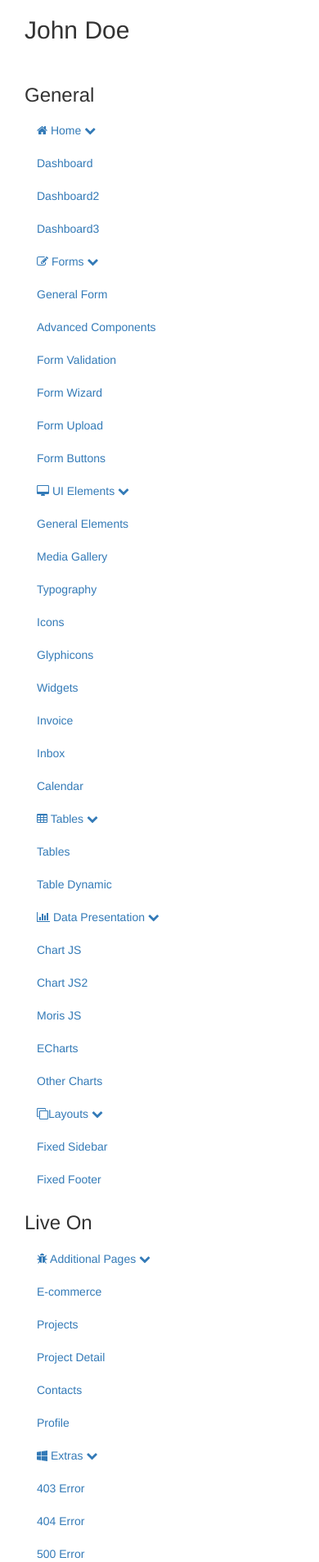
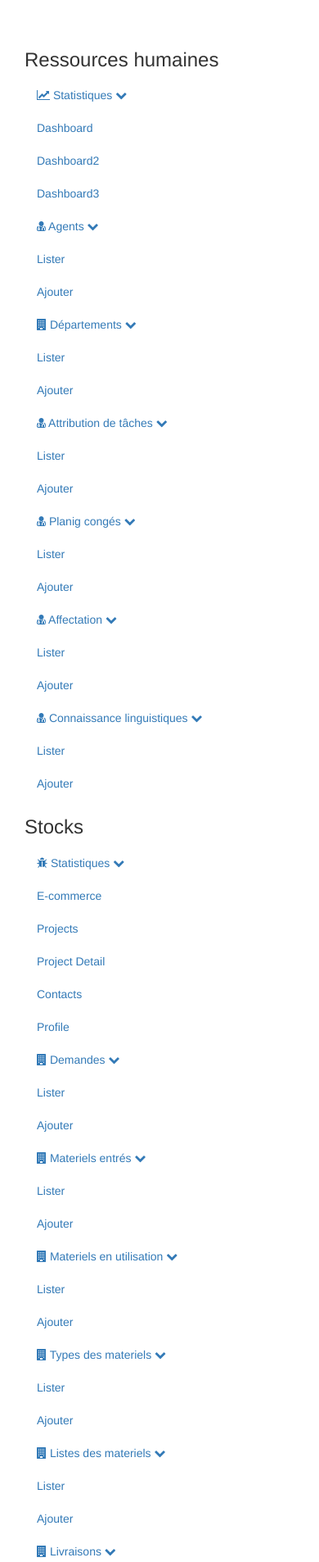
Before and after one commit to ljoboy/forecast, a CodeIgniter app: the page made by application/views/layouts/main.php in a window 390 px wide. Shown: the part 390-2296 px from the top of the page at 82% size. Run offline with CodeIgniter, Linux system fonts and the light colour scheme; data that the repository does not hold is empty; some libraries are stand-ins or nearby versions.

```diff
--- a/application/views/layouts/main.php
+++ b/application/views/layouts/main.php
@@ -16,6 +16,13 @@
     <!-- NProgress -->
     <link href="<?php echo base_url('assets/vendors/nprogress/nprogress.css') ?>" rel="stylesheet">
     <link rel="shortcut icon" href="<?php echo base_url('assets/production/images/favicon.ico') ?>" type="image/x-icon">
+
+    <!-- Datatables -->
+    <link href="<?php echo base_url('assets/vendors/datatables.net-bs/css/dataTables.bootstrap.min.css" rel="stylesheet'); ?>">
+    <link href="<?php echo base_url('assets/vendors/datatables.net-buttons-bs/css/buttons.bootstrap.min.css" rel="stylesheet'); ?>">
+    <link href="<?php echo base_url('assets/vendors/datatables.net-fixedheader-bs/css/fixedHeader.bootstrap.min.css" rel="stylesheet'); ?>">
+    <link href="<?php echo base_url('assets/vendors/datatables.net-responsive-bs/css/responsive.bootstrap.min.css" rel="stylesheet'); ?>">
+    <link href="<?php echo base_url('assets/vendors/datatables.net-scroller-bs/css/scroller.bootstrap.min.css" rel="stylesheet'); ?>">
 
     <!-- Custom Theme Style -->
     <link href="<?php echo base_url('assets/build/css/custom.min.css') ?>" rel="stylesheet">
@@ -45,7 +52,7 @@
                     </div>
                     <div class="profile_info">
                         <span>Bienvenue,</span>
-                        <h2>John Doe</h2>
+                        <h2><?php echo ucfirst($this->session->info->prenom)." ".strtoupper($this->session->info->nom) ?></h2>
                     </div>
                     <div class="clearfix"></div>
                 </div>
@@ -55,68 +62,63 @@
 
                 <!-- sidebar menu -->
                 <div id="sidebar-menu" class="main_menu_side hidden-print main_menu">
+                <?php if ($this->session->level == ADMIN_LEVEL || $this->session->level == GRH_LEVEL): ?>
+                    <!--                            Ressources Humaines -->
                     <div class="menu_section">
-                        <h3>General</h3>
+                        <h3>Ressources humaines</h3>
                         <ul class="nav side-menu">
-                            <li><a><i class="fa fa-home"></i> Home <span class="fa fa-chevron-down"></span></a>
+                            <li><a><i class="fa fa-line-chart"></i> Statistiques <span class="fa fa-chevron-down"></span></a>
                                 <ul class="nav child_menu">
                                     <li><a href="index.html">Dashboard</a></li>
                                     <li><a href="index2.html">Dashboard2</a></li>
                                     <li><a href="index3.html">Dashboard3</a></li>
                                 </ul>
                             </li>
-                            <li><a><i class="fa fa-edit"></i> Forms <span class="fa fa-chevron-down"></span></a>
+                            <li><a><i class="fa fa-user-md"></i> Agents <span class="fa fa-chevron-down"></span></a>
                                 <ul class="nav child_menu">
-                                    <li><a href="form.html">General Form</a></li>
-                                    <li><a href="form_advanced.html">Advanced Components</a></li>
-                                    <li><a href="form_validation.html">Form Validation</a></li>
-                                    <li><a href="form_wizards.html">Form Wizard</a></li>
-                                    <li><a href="form_upload.html">Form Upload</a></li>
-                                    <li><a href="form_buttons.html">Form Buttons</a></li>
+                                    <li><a href="<?php echo site_url('agent/index') ?>">Lister</a></li>
+                                    <li><a href="<?php echo site_url('agent/create') ?>">Ajouter</a></li>
                                 </ul>
                             </li>
-                            <li><a><i class="fa fa-desktop"></i> UI Elements <span
-                                            class="fa fa-chevron-down"></span></a>
+                            <li><a><i class="fa fa-building"></i> Départements <span class="fa fa-chevron-down"></span></a>
                                 <ul class="nav child_menu">
-                                    <li><a href="general_elements.html">General Elements</a></li>
-                                    <li><a href="media_gallery.html">Media Gallery</a></li>
-                                    <li><a href="typography.html">Typography</a></li>
-                                    <li><a href="icons.html">Icons</a></li>
-                                    <li><a href="glyphicons.html">Glyphicons</a></li>
-                                    <li><a href="widgets.html">Widgets</a></li>
-                                    <li><a href="invoice.html">Invoice</a></li>
-                                    <li><a href="inbox.html">Inbox</a></li>
-                                    <li><a href="calendar.html">Calendar</a></li>
+                                    <li><a href="<?php echo site_url('departement/index') ?>">Lister</a></li>
+                                    <li><a href="<?php echo site_url('departement/create') ?>">Ajouter</a></li>
                                 </ul>
                             </li>
-                            <li><a><i class="fa fa-table"></i> Tables <span class="fa fa-chevron-down"></span></a>
+                            <li><a><i class="fa fa-user-md"></i> Attribution de tâches <span class="fa fa-chevron-down"></span></a>
                                 <ul class="nav child_menu">
-                                    <li><a href="tables.html">Tables</a></li>
-                                    <li><a href="tables_dynamic.html">Table Dynamic</a></li>
+                                    <li><a href="<?php echo site_url('agent_has_tache/index') ?>">Lister</a></li>
+                                    <li><a href="<?php echo site_url('agent_has_tache/create') ?>">Ajouter</a></li>
                                 </ul>
                             </li>
-                            <li><a><i class="fa fa-bar-chart-o"></i> Data Presentation <span
-                                            class="fa fa-chevron-down"></span></a>
+                            <li><a><i class="fa fa-user-md"></i> Planig congés <span class="fa fa-chevron-down"></span></a>
                                 <ul class="nav child_menu">
-                                    <li><a href="chartjs.html">Chart JS</a></li>
-                                    <li><a href="chartjs2.html">Chart JS2</a></li>
-                                    <li><a href="morisjs.html">Moris JS</a></li>
-                                    <li><a href="echarts.html">ECharts</a></li>
-                                    <li><a href="other_charts.html">Other Charts</a></li>
+                                    <li><a href="<?php echo site_url('conge/index') ?>">Lister</a></li>
+                                    <li><a href="<?php echo site_url('conge/create') ?>">Ajouter</a></li>
                                 </ul>
                             </li>
-                            <li><a><i class="fa fa-clone"></i>Layouts <span class="fa fa-chevron-down"></span></a>
+                            <li><a><i class="fa fa-user-md"></i> Affectation <span class="fa fa-chevron-down"></span></a>
                                 <ul class="nav child_menu">
-                                    <li><a href="fixed_sidebar.html">Fixed Sidebar</a></li>
-                                    <li><a href="fixed_footer.html">Fixed Footer</a></li>
+                                    <li><a href="<?php echo site_url('affectation/index') ?>">Lister</a></li>
+                                    <li><a href="<?php echo site_url('affectation/create') ?>">Ajouter</a></li>
+                                </ul>
+                            </li>
+                            <li><a><i class="fa fa-user-md"></i> Connaissance linguistiques <span class="fa fa-chevron-down"></span></a>
+                                <ul class="nav child_menu">
+                                    <li><a href="<?php echo site_url('connaissance linguistique/index') ?>">Lister</a></li>
+                                    <li><a href="<?php echo site_url('connaissance linguistique/create') ?>">Ajouter</a></li>
                                 </ul>
                             </li>
                         </ul>
                     </div>
+                <?php endif; ?>
+                <?php if ($this->session->level == ADMIN_LEVEL || $this->session->level == GST_LEVEL): ?>
+                    <!--                    Stock -->
                     <div class="menu_section">
-                        <h3>Live On</h3>
+                        <h3>Stocks</h3>
                         <ul class="nav side-menu">
-                            <li><a><i class="fa fa-bug"></i> Additional Pages <span
+                            <li><a><i class="fa fa-bug"></i> Statistiques <span
                                             class="fa fa-chevron-down"></span></a>
                                 <ul class="nav child_menu">
                                     <li><a href="e_commerce.html">E-commerce</a></li>
@@ -126,39 +128,67 @@
                                     <li><a href="profile.html">Profile</a></li>
                                 </ul>
                             </li>
-                            <li><a><i class="fa fa-windows"></i> Extras <span class="fa fa-chevron-down"></span></a>
+                            <li><a><i class="fa fa-building"></i> Demandes <span class="fa fa-chevron-down"></span></a>
                                 <ul class="nav child_menu">
-                                    <li><a href="page_403.html">403 Error</a></li>
-                                    <li><a href="page_404.html">404 Error</a></li>
-                                    <li><a href="page_500.html">500 Error</a></li>
-                                    <li><a href="plain_page.html">Plain Page</a></li>
-                                    <li><a href="login.html">Login Page</a></li>
-                                    <li><a href="pricing_tables.html">Pricing Tables</a></li>
+                                    <li><a href="<?php echo site_url('demande/index') ?>">Lister</a></li>
+                                    <li><a href="<?php echo site_url('demande/create') ?>">Ajouter</a></li>
                                 </ul>
                             </li>
-                            <li><a><i class="fa fa-sitemap"></i> Multilevel Menu <span
-                                            class="fa fa-chevron-down"></span></a>
+
+                            <li><a><i class="fa fa-building"></i> Materiels entrés <span class="fa fa-chevron-down"></span></a>
                                 <ul class="nav child_menu">
-                                    <li><a href="#level1_1">Level One</a>
-                                    <li><a>Level One<span class="fa fa-chevron-down"></span></a>
-                                        <ul class="nav child_menu">
-                                            <li class="sub_menu"><a href="level2.html">Level Two</a>
-                                            </li>
-                                            <li><a href="#level2_1">Level Two</a>
-                                            </li>
-                                            <li><a href="#level2_2">Level Two</a>
-                                            </li>
-                                        </ul>
-                                    </li>
-                                    <li><a href="#level1_2">Level One</a>
-                                    </li>
+                                    <li><a href="<?php echo site_url('entree/index') ?>">Lister</a></li>
+                                    <li><a href="<?php echo site_url('entree/create') ?>">Ajouter</a></li>
                                 </ul>
                             </li>
-                            <li><a href="javascript:void(0)"><i class="fa fa-laptop"></i> Landing Page <span
-                                            class="label label-success pull-right">Coming Soon</span></a></li>
+                            <li><a><i class="fa fa-building"></i> Materiels en utilisation <span class="fa fa-chevron-down"></span></a>
+                                <ul class="nav child_menu">
+                                    <li><a href="<?php echo site_url('sortie/index') ?>">Lister</a></li>
+                                    <li><a href="<?php echo site_url('sortie/create') ?>">Ajouter</a></li>
+                                </ul>
+                            </li>
+                            <li><a><i class="fa fa-building"></i> Types des materiels <span class="fa fa-chevron-down"></span></a>
+                                <ul class="nav child_menu">
+                                    <li><a href="<?php echo site_url('categorie_materiel/index') ?>">Lister</a></li>
+                                    <li><a href="<?php echo site_url('categorie_materiel/create') ?>">Ajouter</a></li>
+                                </ul>
+                            </li>
+                            <li><a><i class="fa fa-building"></i> Listes des materiels <span class="fa fa-chevron-down"></span></a>
+                                <ul class="nav child_menu">
+                                    <li><a href="<?php echo site_url('materiel/index') ?>">Lister</a></li>
+                                    <li><a href="<?php echo site_url('materiel/create') ?>">Ajouter</a></li>
+                                </ul>
+                            </li>
+                            <li><a><i class="fa fa-building"></i> Livraisons <span class="fa fa-chevron-down"></span></a>
+                                <ul class="nav child_menu">
+                                    <li><a href="<?php echo site_url('livraison/index') ?>">Lister</a></li>
+                                    <li><a href="<?php echo site_url('livraison/create') ?>">Ajouter</a></li>
+                                </ul>
+                            </li>
+                            <li><a><i class="fa fa-building"></i> Fournisseurs <span class="fa fa-chevron-down"></span></a>
+                                <ul class="nav child_menu">
+                                    <li><a href="<?php echo site_url('fournisseurt/index') ?>">Lister</a></li>
+                                    <li><a href="<?php echo site_url('fournisseur/create') ?>">Ajouter</a></li>
+                                </ul>
+                            </li>
                         </ul>
                     </div>
-
+                <?php endif; ?>
+                    <?php if ($this->session->level == ADMIN_LEVEL): ?>
+                        <!--                    Admin  -->
+                        <div class="menu_section">
+                            <h3>Admin Panel</h3>
+                            <ul class="nav side-menu">
+                                <li>
+                                    <a><i class="fa fa-building"></i> Users <span class="fa fa-chevron-down"></span></a>
+                                    <ul class="nav child_menu">
+                                        <li><a href="<?php echo site_url('user/index') ?>">Lister</a></li>
+                                        <li><a href="<?php echo site_url('user/create') ?>">Ajouter</a></li>
+                                    </ul>
+                                </li>
+                            </ul>
+                        </div>
+                    <?php endif; ?>
                 </div>
                 <!-- /sidebar menu -->
 
@@ -193,85 +223,18 @@
                         <li class="">
                             <a href="javascript:;" class="user-profile dropdown-toggle" data-toggle="dropdown"
                                aria-expanded="false">
-                                <img src="<?php echo base_url('assets/production/images/user.png') ?>" alt="">John Doe
+                                <img src="<?php echo base_url('assets/production/images/user.png') ?>" alt="...">
+                                <?php echo strtoupper($this->session->username) ?>
                                 <span class=" fa fa-angle-down"></span>
                             </a>
                             <ul class="dropdown-menu dropdown-usermenu pull-right">
-                                <li><a href="javascript:;"> Profile</a></li>
+                                <li><a href="<?php site_url('auth/profil') ?>"> Profil</a></li>
                                 <li>
-                                    <a href="javascript:;">
-                                        <span class="badge bg-red pull-right">50%</span>
-                                        <span>Settings</span>
+                                    <a href="<?php site_url('auth/edit_profil') ?>">
+                                        <span>Modifier profil</span>
                                     </a>
                                 </li>
-                                <li><a href="javascript:;">Help</a></li>
                                 <li><a href="<?php echo site_url('auth/logout')?>"><i class="fa fa-sign-out pull-right"></i> Déconnexion</a></li>
-                            </ul>
-                        </li>
-
-                        <li role="presentation" class="dropdown">
-                            <a href="javascript:;" class="dropdown-toggle info-number" data-toggle="dropdown"
-                               aria-expanded="false">
-                                <i class="fa fa-envelope-o"></i>
-                                <span class="badge bg-green">6</span>
-                            </a>
-                            <ul id="menu1" class="dropdown-menu list-unstyled msg_list" role="menu">
-                                <li>
-                                    <a>
-                                        <span class="image"><img src="<?php echo base_url('assets/production/images/user.png') ?>" alt="Profile Image"/></span>
-                                        <span>
-                          <span>John Smith</span>
-                          <span class="time">3 mins ago</span>
-                        </span>
-                                        <span class="message">
-                          Film festivals used to be do-or-die moments for movie makers. They were where...
-                        </span>
-                                    </a>
-                                </li>
-                                <li>
-                                    <a>
-                                        <span class="image"><img src="<?php echo base_url('assets/production/images/user.png') ?>" alt="Profile Image"/></span>
-                                        <span>
-                          <span>John Smith</span>
-                          <span class="time">3 mins ago</span>
-                        </span>
-                                        <span class="message">
-                          Film festivals used to be do-or-die moments for movie makers. They were where...
-                        </span>
-                                    </a>
-                                </li>
-                                <li>
-                                    <a>
-                                        <span class="image"><img src="<?php echo base_url('assets/production/images/user.png') ?>" alt="Profile Image"/></span>
-                                        <span>
-                          <span>John Smith</span>
-                          <span class="time">3 mins ago</span>
-                        </span>
-                                        <span class="message">
-                          Film festivals used to be do-or-die moments for movie makers. They were where...
-                        </span>
-                                    </a>
-                                </li>
-                                <li>
-                                    <a>
-                                        <span class="image"><img src="<?php echo base_url('assets/production/images/user.png') ?>" alt="Profile Image"/></span>
-                                        <span>
-                          <span>John Smith</span>
-                          <span class="time">3 mins ago</span>
-                        </span>
-                                        <span class="message">
-                          Film festivals used to be do-or-die moments for movie makers. They were where...
-                        </span>
-                                    </a>
-                                </li>
-                                <li>
-                                    <div class="text-center">
-                                        <a>
-                                            <strong>See All Alerts</strong>
-                                            <i class="fa fa-angle-right"></i>
-                                        </a>
-                                    </div>
-                                </li>
                             </ul>
                         </li>
                     </ul>
@@ -289,14 +252,6 @@
                     </div>
 
                     <div class="title_right">
-                        <div class="col-md-5 col-sm-5 col-xs-12 form-group pull-right top_search">
-                            <div class="input-group">
-                                <input type="text" class="form-control" placeholder="Search for...">
-                                <span class="input-group-btn">
-                      <button class="btn btn-default" type="button">Go!</button>
-                    </span>
-                            </div>
-                        </div>
                     </div>
                 </div>
 
@@ -340,8 +295,27 @@
 <!-- NProgress -->
 <script src="<?php echo base_url('assets/vendors/nprogress/nprogress.js') ?>"></script>
 
+<!-- Datatables -->
+<script src="<?php echo base_url('assets/vendors/datatables.net/js/jquery.dataTables.min.js');?>"></script>
+<script src="<?php echo base_url('assets/vendors/datatables.net-bs/js/dataTables.bootstrap.min.js');?>"></script>
+<script src="<?php echo base_url('assets/vendors/datatables.net-buttons/js/dataTables.buttons.min.js');?>"></script>
+<script src="<?php echo base_url('assets/vendors/datatables.net-buttons-bs/js/buttons.bootstrap.min.js');?>"></script>
+<script src="<?php echo base_url('assets/vendors/datatables.net-buttons/js/buttons.flash.min.js');?>"></script>
+<script src="<?php echo base_url('assets/vendors/datatables.net-buttons/js/buttons.html5.min.js');?>"></script>
+<script src="<?php echo base_url('assets/vendors/datatables.net-buttons/js/buttons.print.min.js');?>"></script>
+<script src="<?php echo base_url('assets/vendors/datatables.net-fixedheader/js/dataTables.fixedHeader.min.js');?>"></script>
+<script src="<?php echo base_url('assets/vendors/datatables.net-keytable/js/dataTables.keyTable.min.js');?>"></script>
+<script src="<?php echo base_url('assets/vendors/datatables.net-responsive/js/dataTables.responsive.min.js');?>"></script>
+<script src="<?php echo base_url('assets/vendors/datatables.net-responsive-bs/js/responsive.bootstrap.js');?>"></script>
+<script src="<?php echo base_url('assets/vendors/datatables.net-scroller/js/dataTables.scroller.min.js');?>"></script>
+<script src="<?php echo base_url('assets/vendors/jszip/dist/jszip.min.js');?>"></script>
+<script src="<?php echo base_url('assets/vendors/pdfmake/build/pdfmake.min.js');?>"></script>
+<script src="<?php echo base_url('assets/vendors/pdfmake/build/vfs_fonts.js');?>"></script>
+<script>
+
+</script>
 <!-- Custom Theme Scripts -->
-<script src="<?php echo base_url('assets/build/js/custom.min.js') ?>"></script>
+<script src="<?php echo base_url('assets/build/js/custom.js') ?>"></script>
 <?php if (isset($javascripts)){
     foreach ($javascripts as $javascript) {
         $javascript = base_url('assets/custom/js/'.$javascript);
```
